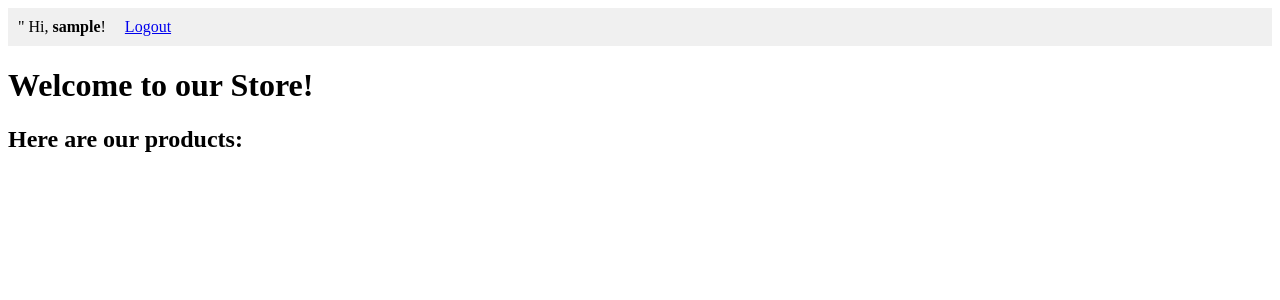
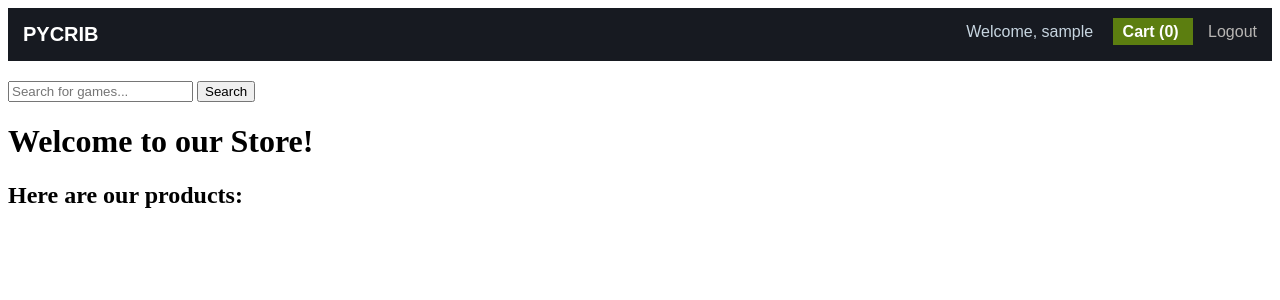
Before and after one commit to darylepanaglimalspu/ecommerce-management-system, a Django app: page / in a window 1280 px wide. Shown: the top 300 px of the page. Run offline with Django 5.2, Linux system fonts and the light colour scheme; the visitor is signed in with stand-in values (Sample User, id 1); data that the repository does not hold is empty.

Commit message:
Added Login, Logout, Navigation bar, Search, and Cart Models

```diff
--- a/store/templates/store/product_list.html
+++ b/store/templates/store/product_list.html
@@ -5,19 +5,25 @@
     <title>Our Games<</title>
 </head>
 
-<nav style="padding: 10px; background-color: #f0f0f0; margin-bottom: 20px;">"
-{% if user.is_authenticated %}
+<nav style="padding: 15px; background-color: #171a21; color: white; margin-bottom: 20px; font-family: sans-serif;">
 
-        <span>Hi, <strong>{{ user.username }}</strong>!</span>
-        <a href="{% url 'store:logout' %}" style="margin-left: 15px;">Logout</a>
+    <span style="font-size: 20px; font-weight: bold; margin-right: 20px;">PYCRIB</span>
 
-    {% else %}
+    <div style="float: right;">
+        {% if user.is_authenticated %}
+            <span style="color: #c7d5e0;">Welcome, {{ user.username }}</span>
 
-        <a href="{% url 'store:login' %}">Login</a>
-        <a href="{% url 'store:register' %}" style="margin-left: 15px;">Register</a>
+            <a href="#" style="margin-left: 15px; background-color: #5c7e10; color: white; padding: 5px 10px; text-decoration: none; font-weight: bold;">
+                Cart ({{ cart_count }})
+            </a>
 
-    {% endif %}
-
+            <a href="{% url 'store:logout' %}" style="margin-left: 15px; color: #b8b6b4; text-decoration: none;">Logout</a>
+        {% else %}
+            <a href="{% url 'store:login' %}" style="color: white; margin-right: 10px;">Login</a>
+            <a href="{% url 'store:register' %}" style="color: white;">Register</a>
+        {% endif %}
+    </div>
+    <div style="clear: both;"></div>
 </nav>
 {% if messages %}
     <div style="padding: 10px; background-color: #d4edda; color: #155724; margin-bottom: 20px;">
@@ -26,6 +32,12 @@
         {% endfor %}
     </div>
 {% endif %}
+
+
+<form method="GET" action="" style="margin-bottom: 20px;">
+    <input type="text" name="q" placeholder="Search for games..." value="{{ query|default:'' }}">
+    <button type="submit">Search</button>
+</form>
 
 
 <h1>Welcome to our Store!</h1>
@@ -39,6 +51,10 @@
                 <h3>{{ product.name }}</h3>
                 <p>{{ product.description }}</p>
                 <p><strong>Price: ₱{{ product.price }}</strong></p>
+
+                <a href="{% url 'store:add_to_cart' product.id %}" style="background-color:#28a745; color: white; padding: 5px 10px; text-decoration: none; border-radius: 5px;">
+                    Add to Cart
+                </a>
             </div>
             <hr>
         {% endfor %}
--- a/store/urls.py
+++ b/store/urls.py
@@ -8,4 +8,5 @@ urlpatterns = [
     path('register/', views.register_user, name='register'),
     path('login/', views.login_user, name='login'),
     path('logout/', views.logout_user, name='logout'),
+    path('add-to-cart/<int:product_id>/', views.add_to_cart, name='add_to_cart'),
 ]
--- a/store/views.py
+++ b/store/views.py
@@ -4,10 +4,30 @@ from django.shortcuts import render, redirect
 from django.contrib import messages
 from .forms import CustomUserCreationForm
 from .models import Product
+from django.contrib.auth.decorators import login_required
+from django.shortcuts import get_object_or_404
+from .models import Product, Cart, CartItem
 
 def product_list(request):
-    products = Product.objects.all()
-    return render(request, 'store/product_list.html', {'products': products})
+    query = request.GET.get('q')
+
+    if query:
+        products = Product.objects.filter(name__icontains=query)
+    else:
+        products = Product.objects.all()
+
+    cart_count = 0
+    if request.user.is_authenticated:
+        cart = Cart.objects.filter(user=request.user).first()
+        if cart:
+            for item in cart.cartitem_set.all():
+                cart_count += item.quantity
+
+    return render(request, 'store/product_list.html', {
+        'products': products,
+        'query': query,
+        'cart_count': cart_count
+    })
 
 def register_user(request):
     if request.method == 'POST':
@@ -46,3 +66,20 @@ def logout_user(request):
     logout(request)
     messages.info(request, "You have successfully logged out.")
     return redirect('store:product-list')
+
+@login_required(login_url='store:Login')
+def add_to_cart(request, product_id):
+
+    product = get_object_or_404(Product, id=product_id)
+
+    cart, created = Cart.objects.get_or_create(user=request.user)
+
+    cart_item, item_created = CartItem.objects.get_or_create(cart=cart, product=product)
+
+    if not item_created:
+        cart_item.quantity += 1
+        cart_item.save()
+
+    messages.success(request, f"Added {product.name} to your cart!")
+
+    return redirect('store:product-list')
```
Also changed, not shown: store/models.py (+21 -0 lines), store/migrations/0002_cart_cartitem.py (added).
